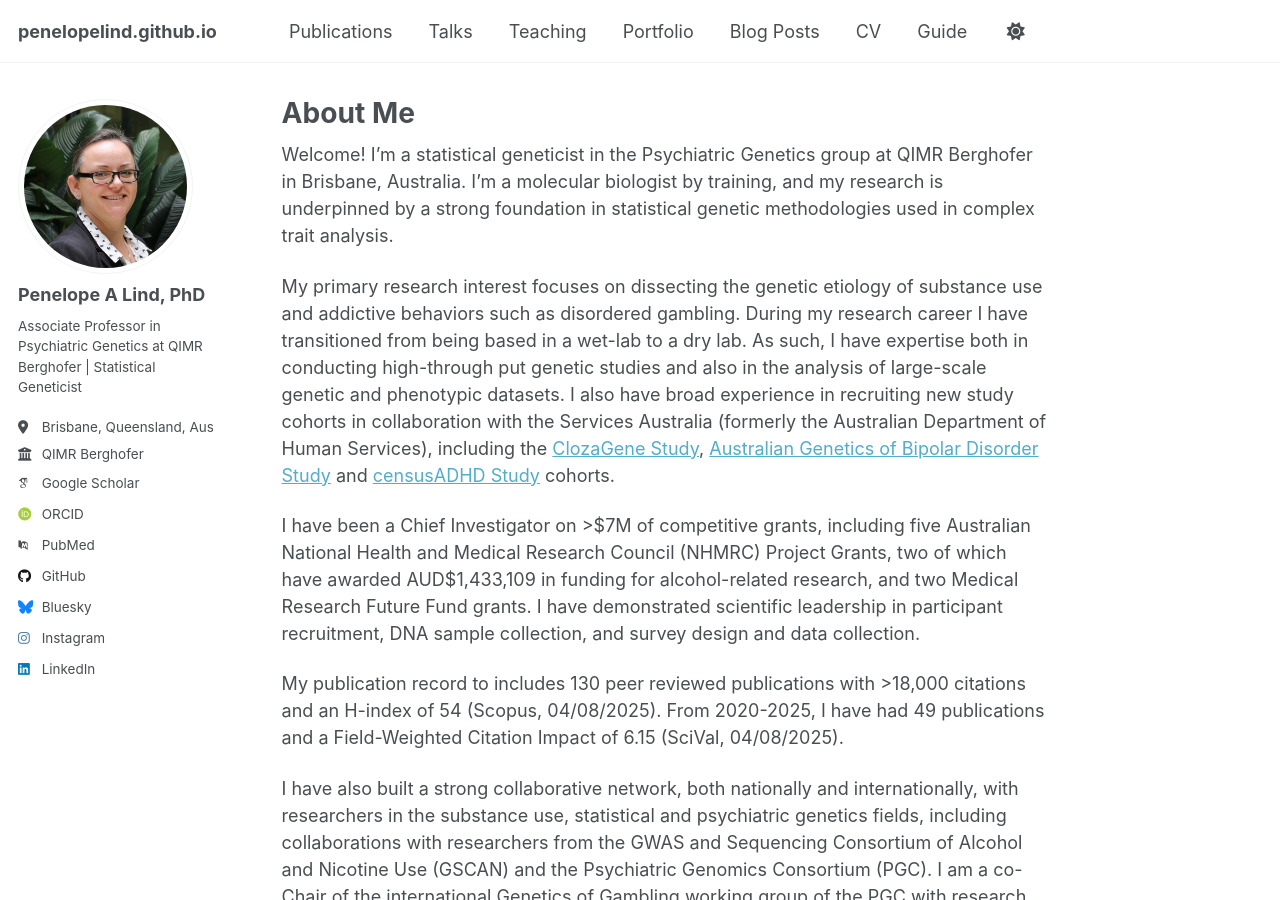
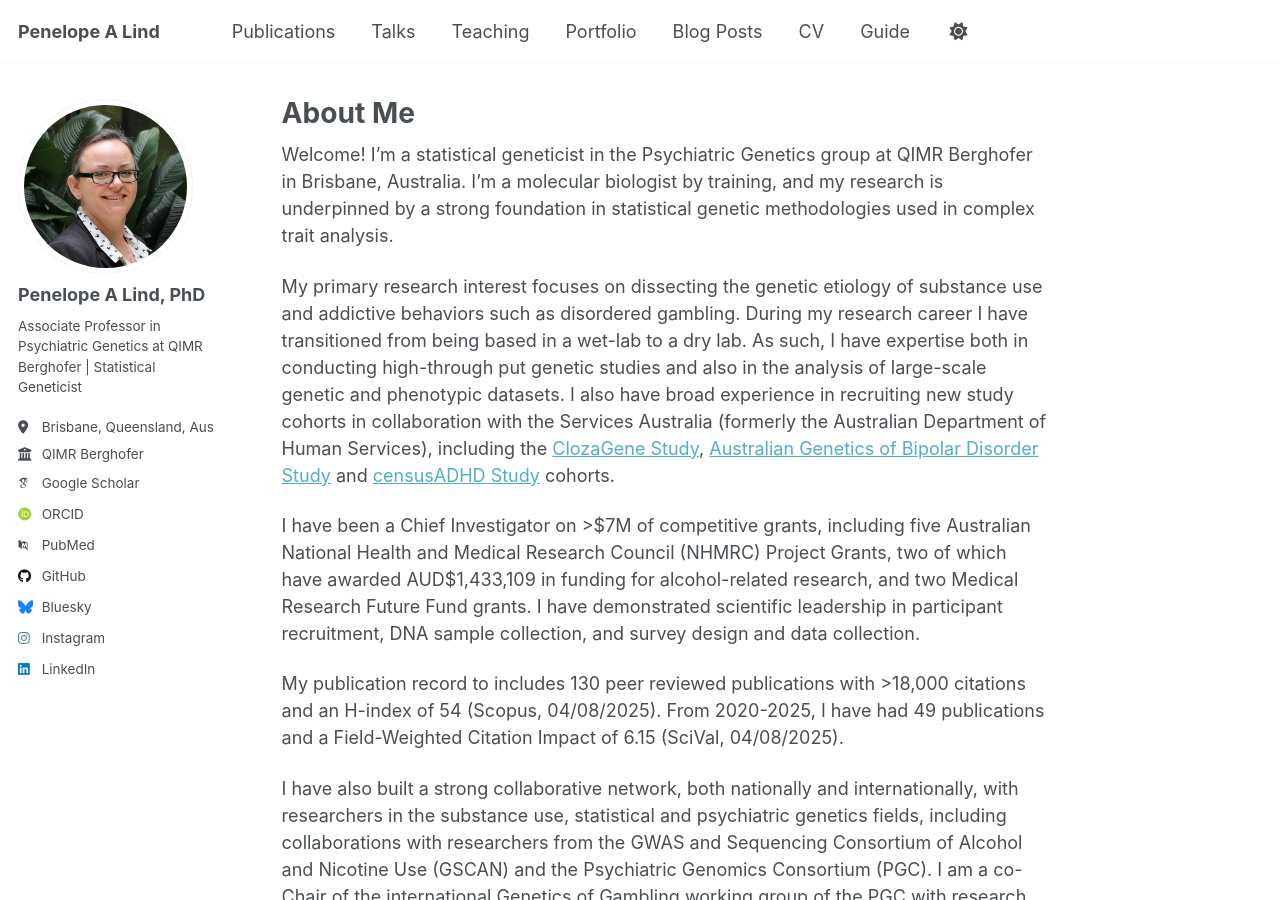
Before and after one commit to penelopelind/penelopelind.github.io, a Jekyll site: the page built from _pages/about.md, in a window 1280 px wide and 900 px high. Built offline with Jekyll 4.4.1, drawn with Linux system fonts in a browser that asks for light colours; some web fonts are replaced; a script that is not in the unit is left out.

Commit message:
Update _config.yml

```diff
--- a/_config.yml
+++ b/_config.yml
@@ -9,7 +9,7 @@
 # Basic Site Settings
 locale                   : "en-US"
 site_theme               : "default" # Currently available options are "default", "air"
-#title                    : "Penelope A Lind"
+title                    : "Penelope A Lind"
 title_separator          : "-"
 name                     : &name "Your Name"
 description              : &description "Your Name's academic portfolio"   # Update this with a general description of your site, this is the default if not overridden by a page
```
